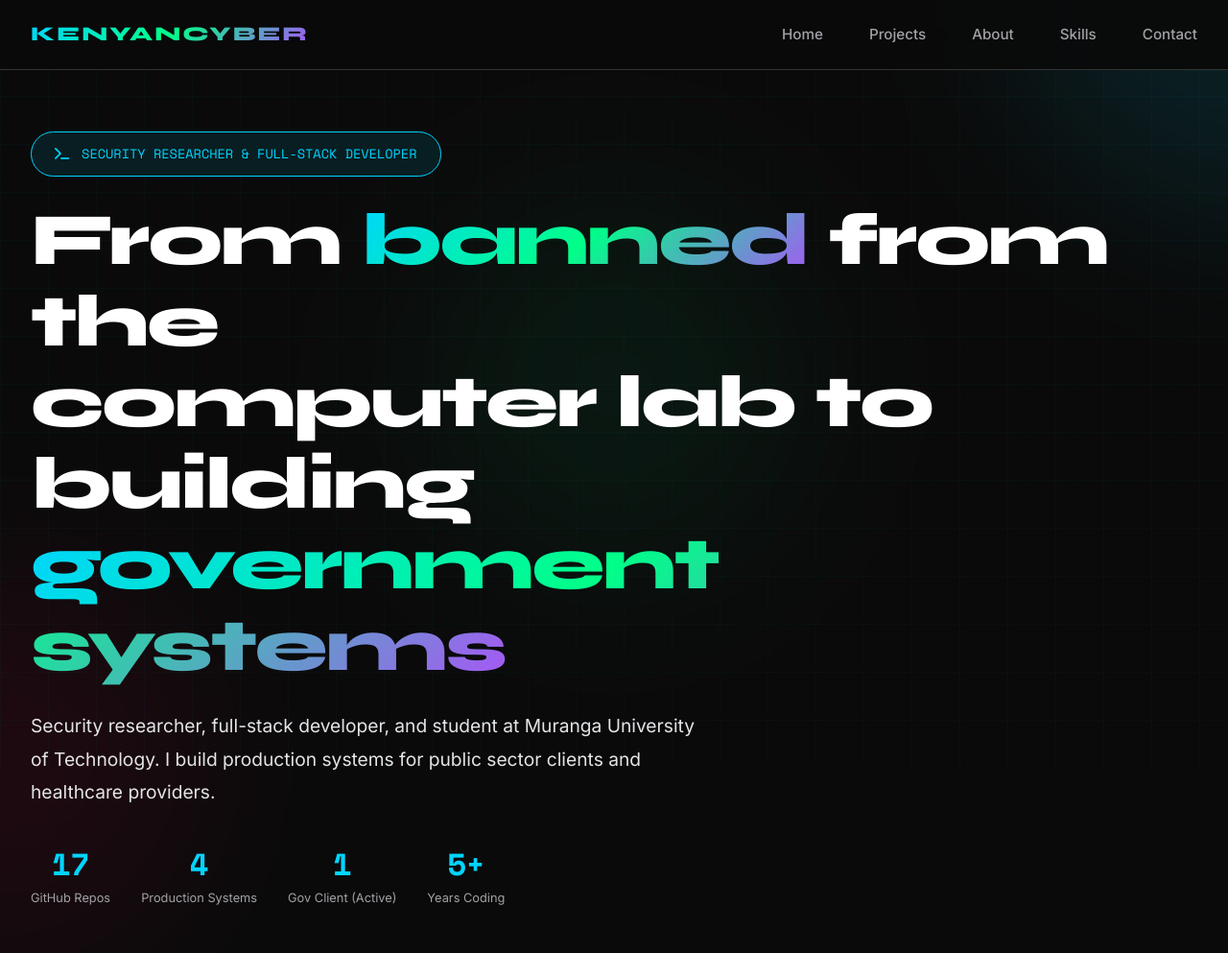
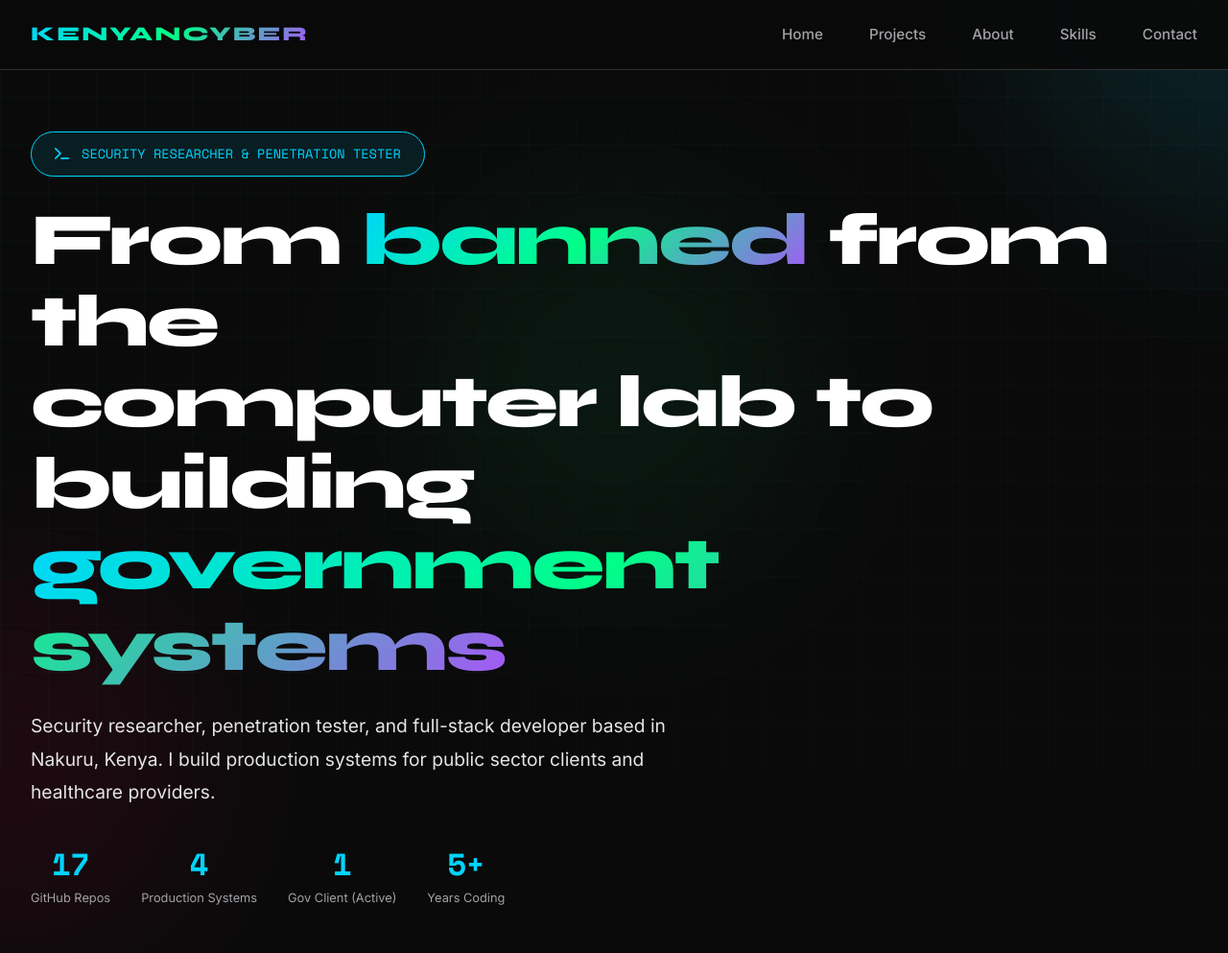
Before and after one commit to tonyngugi997/portfolio-backend, a Flask app: page /about in a window 1280 px wide. Shown: the top 993 px of the page at 96% size. Run offline with Flask 3, Linux system fonts and the light colour scheme.

Commit message:
seo ready

```diff
--- a/templates/about.html
+++ b/templates/about.html
@@ -4,46 +4,46 @@
     <meta charset="UTF-8">
     <meta name="viewport" content="width=device-width, initial-scale=1.0, viewport-fit=cover">
 
-    <!-- PRIMARY SEO (60 chars) -->
-    <title>Tony Ngugi (KenyanCyber) | Security Researcher & Developer</title>
+    <!-- PRIMARY SEO (Optimized for Pentesting + Development) -->
+    <title>Tony Ngugi | Security Researcher & Penetration Tester in Kenya | About</title>
 
     <!-- META DESCRIPTION (150-160 chars) -->
-    <meta name="description" content="From banned from the computer lab to building government systems. Security researcher, full-stack developer, and student at Muranga University of Technology. Based in Kenya.">
+    <meta name="description" content="From banned from the computer lab to building government systems. Security researcher, penetration tester, and full-stack developer based in Nakuru, Kenya. CTF walkthroughs and production systems.">
 
     <!-- KEYWORDS -->
-    <meta name="keywords" content="Tony Ngugi, KenyanCyber, security researcher, full-stack developer, Muranga University of Technology, Michinda Boys High School, Flask, Flutter, Rust, M-Pesa, Neovim, Termux, Kenya, Nakuru">
-
-    <meta name="author" content="Tony Ngugi (KenyanCyber)">
+    <meta name="keywords" content="Tony Ngugi, KenyanCyber, security researcher Kenya, penetration testing Kenya, full-stack developer, Muranga University of Technology, Michinda Boys High School, Flask, Flutter, Rust, M-Pesa, Neovim, Termux, Nakuru, Kenya">
+
+    <meta name="author" content="Tony Ngugi">
     <meta name="robots" content="index, follow, max-snippet:-1, max-image-preview:large">
 
-    <!-- CANONICAL -->
-    <link rel="canonical" href="https://kenyancyber.co.ke/about">
+    <!-- CANONICAL (Fixed to tony-ngugi.co.ke) -->
+    <link rel="canonical" href="https://tony-ngugi.co.ke/about">
 
     <!-- OPEN GRAPH (Social Media) -->
-    <meta property="og:title" content="Tony Ngugi (KenyanCyber) | Security Researcher">
-    <meta property="og:description" content="From banned from the computer lab to building government systems. Security researcher & developer from Kenya.">
-    <meta property="og:url" content="https://kenyancyber.co.ke/about">
+    <meta property="og:title" content="Tony Ngugi | Security Researcher & Penetration Tester in Kenya">
+    <meta property="og:description" content="From banned from the computer lab to building government systems. Security researcher & penetration tester based in Kenya.">
+    <meta property="og:url" content="https://tony-ngugi.co.ke/about">
     <meta property="og:type" content="profile">
-    <meta property="og:image" content="https://kenyancyber.co.ke/assets/og-image.jpg">
+    <meta property="og:image" content="https://tony-ngugi.co.ke/assets/og-image.jpg">
     <meta property="profile:first_name" content="Tony">
     <meta property="profile:last_name" content="Ngugi">
     <meta property="profile:username" content="KenyanCyber">
 
     <!-- TWITTER CARD -->
     <meta name="twitter:card" content="summary_large_image">
-    <meta name="twitter:title" content="Tony Ngugi (KenyanCyber) | Security Researcher">
+    <meta name="twitter:title" content="Tony Ngugi | Security Researcher & Penetration Tester Kenya">
     <meta name="twitter:description" content="From banned from the computer lab to building government systems. Security researcher & developer from Kenya.">
     <meta name="twitter:site" content="@kenyancyber">
-    <meta name="twitter:image" content="https://kenyancyber.co.ke/assets/twitter-image.jpg">
-
-    <!-- STRUCTURED DATA (JSON-LD) -->
+    <meta name="twitter:image" content="https://tony-ngugi.co.ke/assets/twitter-image.jpg">
+
+    <!-- STRUCTURED DATA (JSON-LD) - Fixed URLs -->
     <script type="application/ld+json">
     {
         "@context": "https://schema.org",
         "@type": "Person",
         "name": "Tony Ngugi",
         "alternateName": "KenyanCyber",
-        "jobTitle": "Security Researcher & Full-Stack Developer",
+        "jobTitle": "Security Researcher & Penetration Tester",
         "worksFor": {
             "@type": "Organization",
             "name": "Mavic Business Solutions"
@@ -62,17 +62,17 @@
             "@type": "City",
             "name": "Nakuru, Kenya"
         },
-        "url": "https://kenyancyber.co.ke",
+        "url": "https://tony-ngugi.co.ke",
         "sameAs": [
             "https://github.com/tonyngugi997",
             "https://twitter.com/kenyancyber"
         ],
-        "knowsAbout": ["Python", "Flask", "Flutter", "Dart", "Rust", "M-Pesa API", "Neovim", "Termux", "Security Research"],
-        "description": "From banned from the computer lab to building systems for county government. Security researcher and full-stack developer based in Kenya."
+        "knowsAbout": ["Python", "Flask", "Flutter", "Dart", "Rust", "M-Pesa API", "Neovim", "Termux", "Security Research", "Penetration Testing", "CTF"],
+        "description": "From banned from the computer lab to building systems for county government. Security researcher, penetration tester, and full-stack developer based in Kenya."
     }
     </script>
 
-    <!-- BREADCRUMB STRUCTURED DATA -->
+    <!-- BREADCRUMB STRUCTURED DATA - Fixed URLs -->
     <script type="application/ld+json">
     {
         "@context": "https://schema.org",
@@ -82,13 +82,13 @@
                 "@type": "ListItem",
                 "position": 1,
                 "name": "Home",
-                "item": "https://kenyancyber.co.ke"
+                "item": "https://tony-ngugi.co.ke"
             },
             {
                 "@type": "ListItem",
                 "position": 2,
                 "name": "About",
-                "item": "https://kenyancyber.co.ke/about"
+                "item": "https://tony-ngugi.co.ke/about"
             }
         ]
     }
@@ -1217,7 +1200,7 @@
             <div class="container">
                 <div class="hero-badge" data-aos="fade-up">
                     <i class="fas fa-terminal"></i>
-                    <span>SECURITY RESEARCHER & FULL-STACK DEVELOPER</span>
+                    <span>SECURITY RESEARCHER & PENETRATION TESTER</span>
                 </div>
                 <h1 data-aos="fade-up" data-aos-delay="100">
                     From <span class="highlight">banned</span> from the<br>
@@ -1225,7 +1208,7 @@
                     <span class="highlight">government systems</span>
                 </h1>
                 <p style="font-size: 1.2rem; max-width: 700px;" data-aos="fade-up" data-aos-delay="200">
-                    Security researcher, full-stack developer, and student at Muranga University of Technology.
+                    Security researcher, penetration tester, and full-stack developer based in Nakuru, Kenya.
                     I build production systems for public sector clients and healthcare providers.
                 </p>
                 <div class="hero-stats" data-aos="fade-up" data-aos-delay="300">
```
Also changed, not shown: other parts of templates/about.html (+16 -33 lines). Lines whose indentation alone changed are shown as unchanged.
